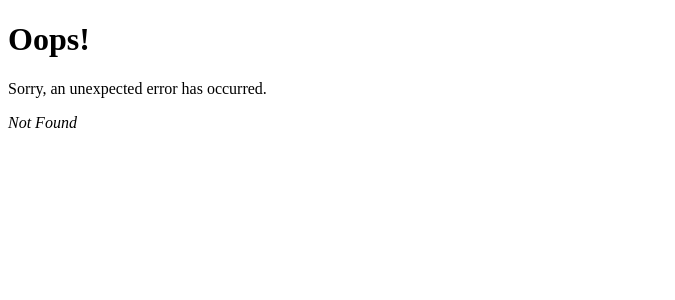
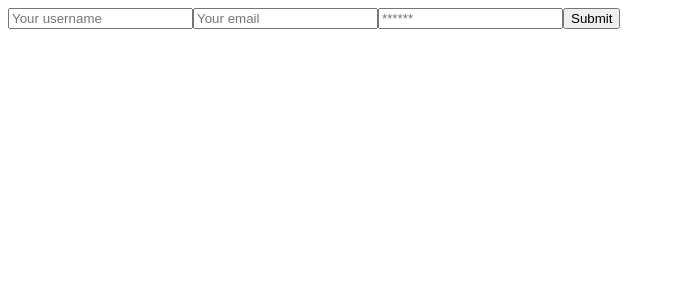
Before and after one commit to chigreene/MERN-Trading-Card-App, a React (Vite) app in the folder client/: page /signup in a window 1280 px wide. Before the commit this address had no page. Shown: the top 300 px of the page, without its empty margins (0-675 px from the left). Built offline with nearby package versions, Linux system fonts and the light colour scheme.

Commit message:
login and signup page added

```diff
--- a/client/src/pages/Login.jsx
+++ b/client/src/pages/Login.jsx
@@ -0,0 +1,75 @@
+import { useState } from 'react';
+import { Link } from 'react-router-dom';
+import { useMutation } from '@apollo/client';
+import { LOGIN } from '../../utils/mutations';
+import Auth from '../../utils/auth'
+function LoginPage(){
+  const [formState, setFormState] = useState({ email: '', password: '' });
+  const [login, { error, data }] = useMutation(LOGIN);
+
+  // update state based on form input changes
+  const handleChange = (event) => {
+    const { name, value } = event.target;
+
+    setFormState({
+      ...formState,
+      [name]: value,
+    });
+  };
+
+  // submit form
+  const handleFormSubmit = async (event) => {
+    event.preventDefault();
+    console.log(formState);
+    try {
+      const { data } = await login({
+        variables: { ...formState },
+      });
+
+      Auth.login(data.login.token);
+    } catch (e) {
+      console.error(e);
+    }
+
+    // clear form values
+    setFormState({
+      email: '',
+      password: '',
+    });
+  };
+
+  return (
+<form onSubmit={handleFormSubmit}>
+  {data ? (
+    <p>
+      <Link to="/">back to the homepage.</Link>
+    </p>
+  ) : (
+    <>
+      <input
+        className="form-input"
+        placeholder="Your email"
+        name="email"
+        type="email"
+        value={formState.email}
+        onChange={handleChange}
+      />
+      <input
+        className="form-input"
+        placeholder="******"
+        name="password"
+        type="password"
+        value={formState.password}
+        onChange={handleChange}
+      />
+      <button type="submit">
+        Submit
+      </button>
+    </>
+  )}
+</form>
+
+  );
+};
+
+export default LoginPage;
--- a/client/src/pages/Signup.jsx
+++ b/client/src/pages/Signup.jsx
@@ -0,0 +1,81 @@
+import { useState } from 'react';
+import { Link } from 'react-router-dom';
+import { useMutation } from '@apollo/client';
+import { SIGN_UP } from '../../utils/mutations';
+import Auth from '../../utils/auth'
+
+function SignupPage(){
+  const [formState, setFormState] = useState({
+    username: '',
+    email: '',
+    password: '',
+  });
+  const [signup, { error, data }] = useMutation(SIGN_UP);
+
+  const handleChange = (event) => {
+    const { name, value } = event.target;
+
+    setFormState({
+      ...formState,
+      [name]: value,
+    });
+  };
+
+  const handleFormSubmit = async (event) => {
+    event.preventDefault();
+    console.log(formState);
+
+    try {
+      const { data } = await signup({
+        variables: { ...formState },
+      });
+
+      Auth.login(data.signup.token);
+    } catch (e) {
+      console.error(e);
+    }
+  };
+
+  return (
+    <>
+   {data ? (
+            <p>
+                <Link to="/">back to the homepage.</Link>
+              </p>
+   ):(
+<form onSubmit={handleFormSubmit}>
+                    <input
+                  className="form-input"
+                  placeholder="Your username"
+                  name="username"
+                  type="text"
+                  value={formState.name}
+                  onChange={handleChange}
+                />
+                <input
+                  className="form-input"
+                  placeholder="Your email"
+                  name="email"
+                  type="email"
+                  value={formState.email}
+                  onChange={handleChange}
+                />
+                <input
+                  className="form-input"
+                  placeholder="******"
+                  name="password"
+                  type="password"
+                  value={formState.password}
+                  onChange={handleChange}
+                />
+
+                  <button type="submit" >
+                  Submit
+                </button>
+    </form>
+   )}
+    </>
+  );
+};
+
+export default SignupPage;
--- a/client/utils/mutations.js
+++ b/client/utils/mutations.js
@@ -21,7 +21,7 @@ mutation Mutation($username: String!, $email: String!, $password: String!) {
 
 `
 
-export const LOGIN_IN=gql`
+export const LOGIN=gql`
 mutation Login($email: String!, $password: String!) {
   login(email: $email, password: $password) {
     user {
```
Also changed, not shown: client/src/main.jsx (+10 -0 lines).
